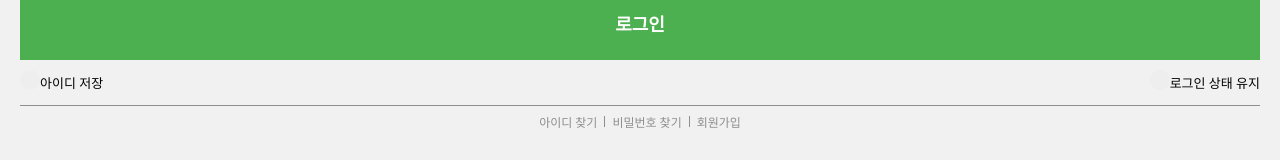
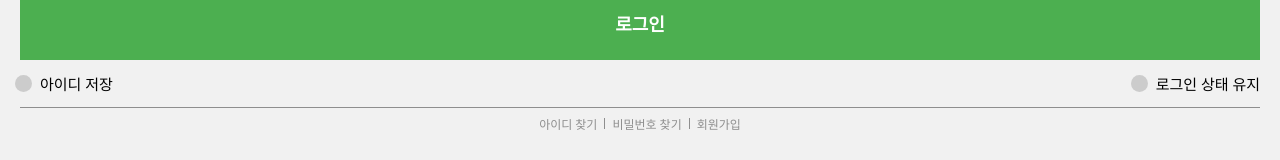
Before and after one commit to Code-Env/FoodShare-Front, a React (Create React App) app: page /login in a window 1280 px wide. Shown: the part 261-421 px from the top of the page. Built offline with nearby package versions, Linux system fonts and the light colour scheme.

Commit message:
check box Edit

```diff
--- a/src/style/login.css
+++ b/src/style/login.css
@@ -66,7 +66,7 @@
   padding-left: 20px;
   margin-bottom: 0;
   cursor: pointer;
-  font-size: 13px;
+  font-size: 15px;
   -webkit-user-select: none;
   -moz-user-select: none;
   -ms-user-select: none;
@@ -85,12 +85,12 @@
 /* Create a custom checkbox */
 .checkmark {
   position: absolute;
-  top: -3px;
-  left: 0;
+  top: 2px;
+  left: -5px;
   border-radius: 50px;
-  height: 20px;
-  width: 20px;
-  background-color: #eee;
+  height: 17px;
+  width: 17px;
+  background-color: #ccc;
   -webkit-border-radius: 50px;
   -moz-border-radius: 50px;
   -ms-border-radius: 50px;
@@ -99,7 +99,7 @@
 
 /* When the checkbox is checked, add a blue background */
 .checkLogin_label input:checked ~ .checkmark {
-  background-color: #eee;
+  background-color: #ccc;
 }
 
 /* Create the checkmark/indicator (hidden when not checked) */
@@ -116,8 +116,8 @@
 
 /* Style the checkmark/indicator */
 .checkLogin_label .checkmark:after {
-  left: 5px;
-  top: 5px;
+  left: 4px;
+  top: 1px;
   width: 4px;
   height: 8px;
   border: solid #4caf50;
```
